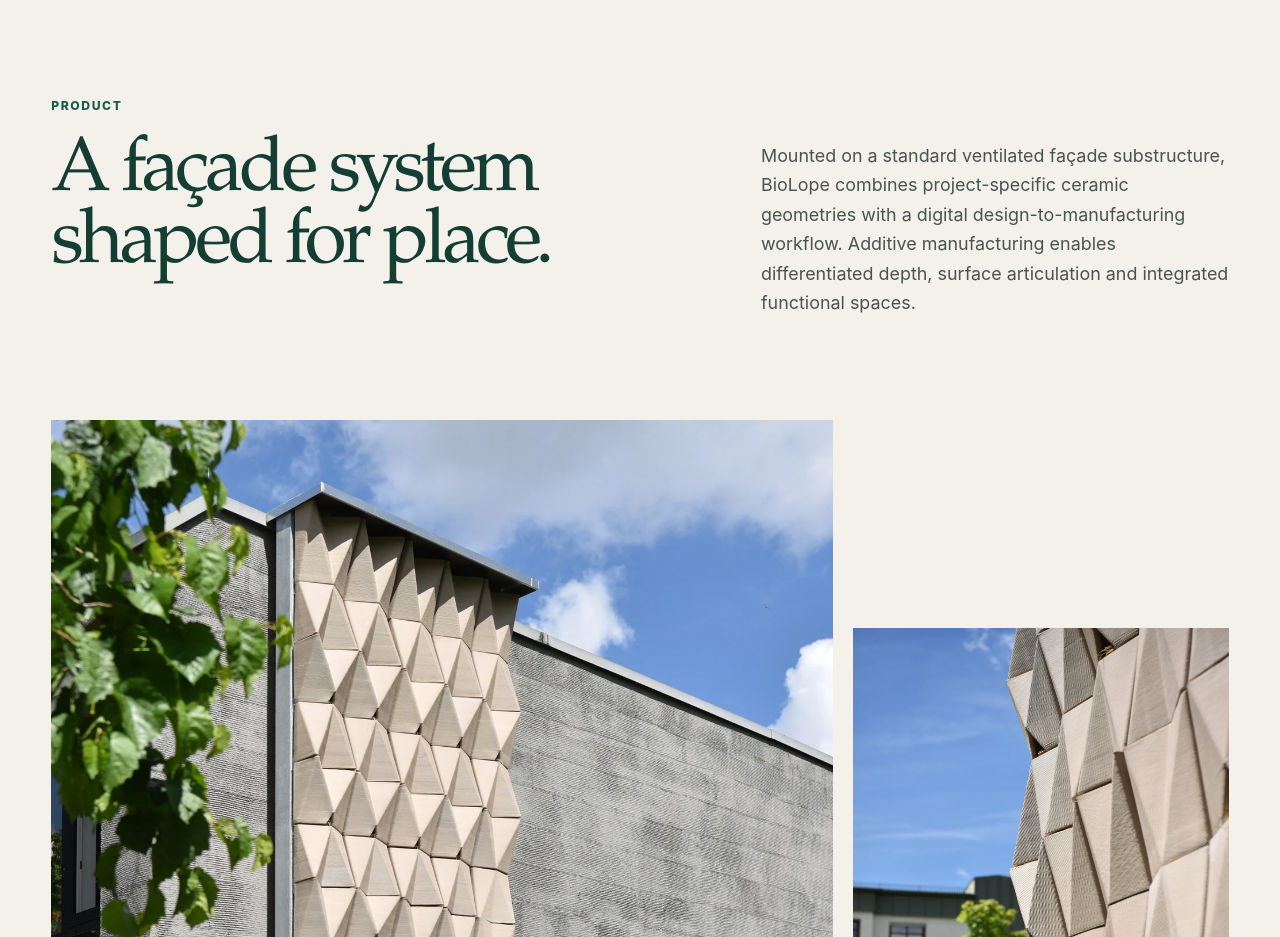
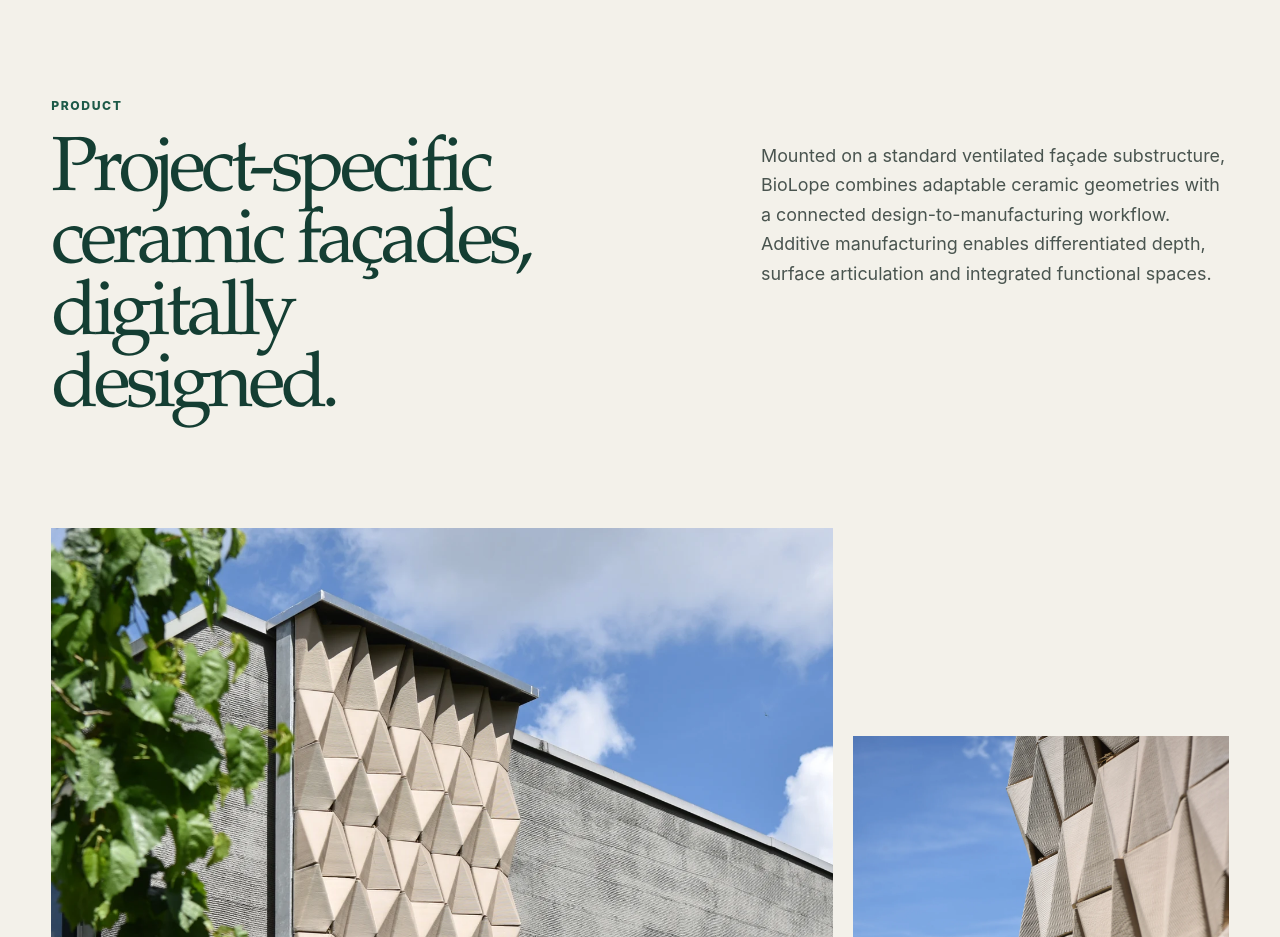
Before and after one commit to biolope/biolope.github.io, a React (Vite) app: page / in a window 1280 px wide. Shown: the part 1000-1937 px from the top of the page. Built offline with nearby package versions, Linux system fonts and the light colour scheme.

Commit message:
Update product.js

```diff
--- a/src/content/product.js
+++ b/src/content/product.js
@@ -1,7 +1,7 @@
 export const productContent = {
   eyebrow: "Product",
-  title: "A façade system shaped for place.",
-  body: "Mounted on a standard ventilated façade substructure, BioLope combines project-specific ceramic geometries with a digital design-to-manufacturing workflow. Additive manufacturing enables differentiated depth, surface articulation and integrated functional spaces.",
+  title: "Project-specific ceramic façades, digitally designed.",
+  body: "Mounted on a standard ventilated façade substructure, BioLope combines adaptable ceramic geometries with a connected design-to-manufacturing workflow. Additive manufacturing enables differentiated depth, surface articulation and integrated functional spaces.",
   features: [
     ["01", "Project-specific geometry"],
     ["02", "Ceramic materiality"],
```
